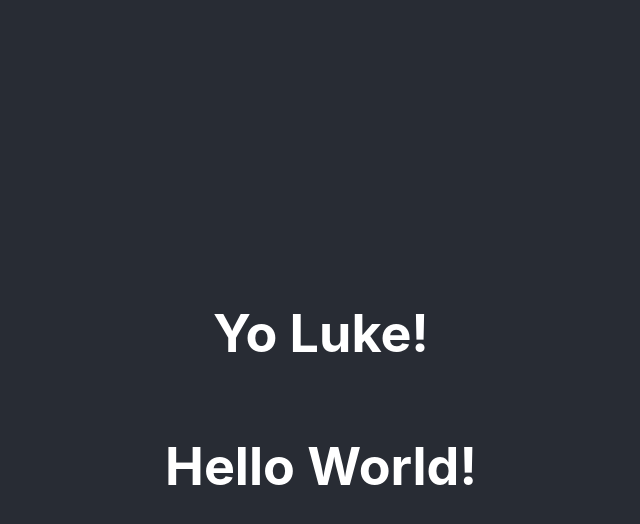
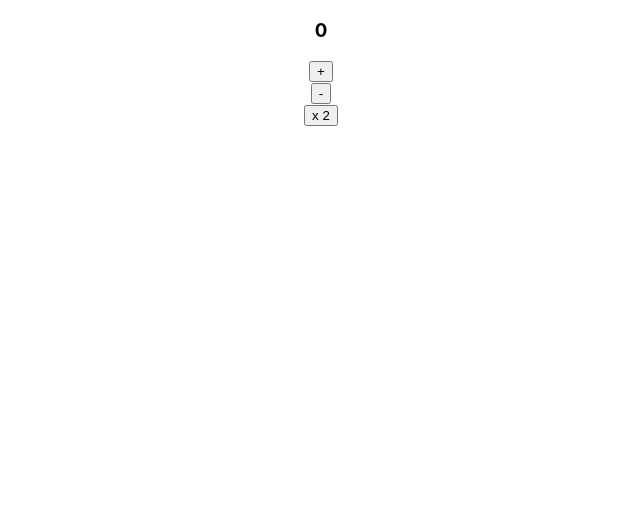
Before and after one commit to lukeherrmann/LUTL2, a React (Create React App) app: page / in a window 1280 px wide. Shown: the top 524 px of the page, without its empty margins (319-959 px from the left). Built offline with nearby package versions, Linux system fonts and the light colour scheme.

Commit message:
first react hook

```diff
--- a/src/App.js
+++ b/src/App.js
@@ -1,26 +1,27 @@
-import logo from "./logo.svg";
+import React from "react";
+import { Counter } from "./Counter";
 import "./App.css";
 import PropTypes from "prop-types";
 
 function App() {
-
   return (
     <div className="App">
-      <header className="App-header">
-        <HelloWorld  name="Luke" greeting="Yo" />
-        <HelloWorld  name="World" />
-      </header>
+      <Counter />
     </div>
   );
 }
 
-function HelloWorld({greeting = "Hello", name}) {
-  return <h1>{greeting} {name}!</h1>;
+function HelloWorld({ greeting = "Hello", name }) {
+  return (
+    <h1>
+      {greeting} {name}!
+    </h1>
+  );
 }
 
 HelloWorld.propTypes = {
   name: PropTypes.string,
   greeting: PropTypes.string,
-}
+};
 
 export default App;
--- /dev/null
+++ b/src/Counter.js
@@ -0,0 +1,17 @@
+import React, { useState } from "react";
+
+export function Counter() {
+  // const [ state, setState ] = useState(defaultState);
+  const [count, setCount] = useState(0);
+
+  return (
+    <div>
+      <h3>{count}</h3>
+      <button onClick={() => setCount(count + 1)}>+</button>
+      <br />
+      <button onClick={() => setCount(count - 1)}>-</button>
+      <br />
+      <button onClick={() => setCount(count * 2)}>x 2</button>
+    </div>
+  );
+}
```
